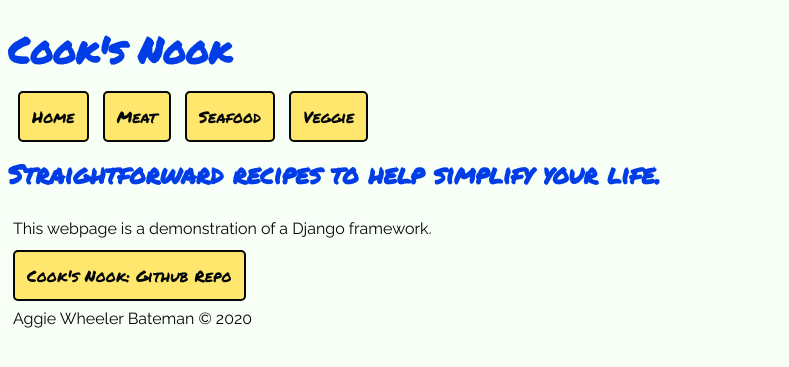
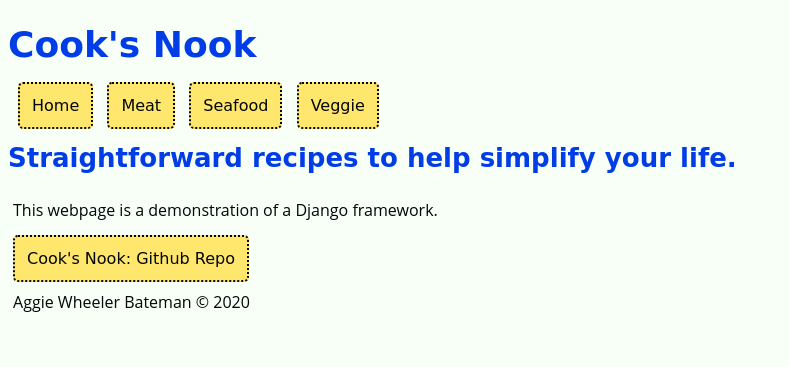
Before and after one commit to aggiewb/cooks-nook, a Django app: page /recipe/ in a window 1280 px wide. Shown: the top 367 px of the page, without its empty margins (0-789 px from the left). Run offline with Django 3.2, Linux system fonts and the light colour scheme.

Commit message:
Change fonts, border decoration, add table styling

```diff
--- a/cooks_nook/recipe/static/style.css
+++ b/cooks_nook/recipe/static/style.css
@@ -2,22 +2,27 @@ body {
     background-color:#f7fff7;
 }
 
-h1, h2 {
+h1, h2, tr {
     color:#003DE6;
-    font-family: 'Permanent Marker', cursive;
+    font-family: 'Love Ya Like A Sister', cursive;
 }
 
 h1 {
     font-size: 2.25em;
 }
 
-h2 {
+h2, table {
     font-size: 1.625em;
 }
 
-ul, p, aside, footer {
+th{
+    padding: 0.938em;
+    border: 0.125em dotted #030707;
+}
+
+ul, p, aside, footer, td {
     color:#030707;
-    font-family: 'Raleway', sans-serif;
+    font-family: 'Open Sans', sans-serif;
     margin-top: 0.7500em;
     font-size: 1.000em;
 }
@@ -33,17 +38,17 @@ nav ul{
 
 nav li{
     display: inline;
-    font-family: 'Permanent Marker', cursive;
+    font-family: 'Love Ya Like A Sister', cursive;
 }
 
 nav li a, aside a{
     color:#030707;
     background-color: #ffe66d;
-    border: 0.125em solid #030707;
+    border: 0.125em dotted #030707;
     text-decoration: none;
     padding: 0.7500em;
     border-radius: 0.3125em;
-    font-family: 'Permanent Marker', cursive;
+    font-family: 'Love Ya Like A Sister', cursive;
 }
 
 nav li a:hover, aside a:hover{
```
